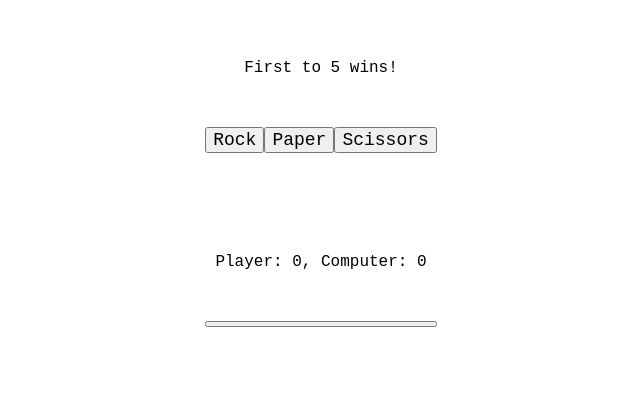
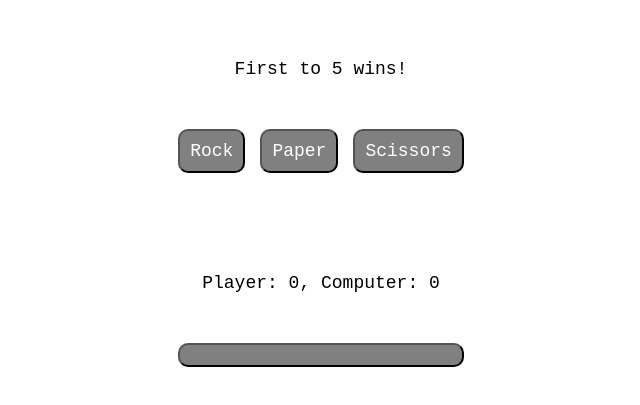
Before and after one commit to selbps/odin-rock-paper-scissors, a plain HTML site: page index.html in a window 1280 px wide. Shown: the part 241-646 px from the top of the page, without its empty margins (319-959 px from the left). Drawn offline with Linux system fonts and the light colour scheme.

Commit message:
Edit color and border of buttons

```diff
--- a/style.css
+++ b/style.css
@@ -2,6 +2,7 @@ body {
     /* border: solid black; */
     margin: 0;
     font-family: 'Courier New', Courier, monospace;
+    font-size: large;
     display: flex;
     flex-direction: column;
     justify-content: center;
@@ -25,10 +26,15 @@ button {
     font-family: 'Courier New', Courier, monospace;
     font-size: large;
     font: bold;
+    background-color: grey;
+    color: white;
+    padding: 10px;
+    border-radius: 10px;
 }
 
 #button-wrapper {
     /* border: solid black; */
     display: flex;
     justify-content: space-between;
+    gap: 15px;
 }
```
